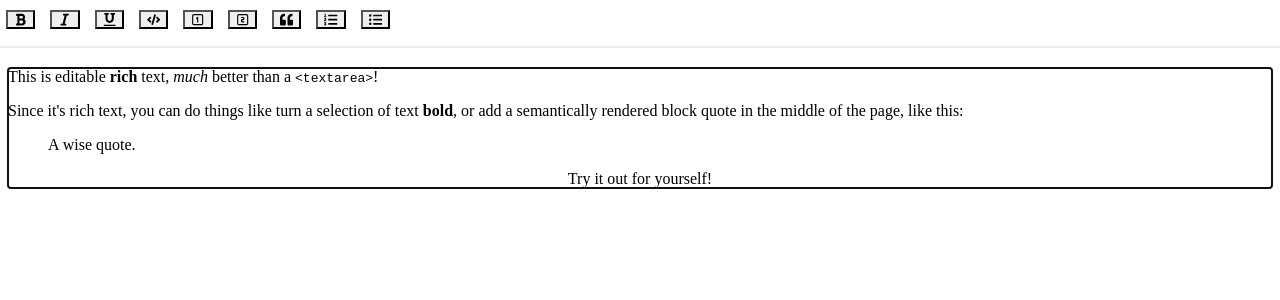
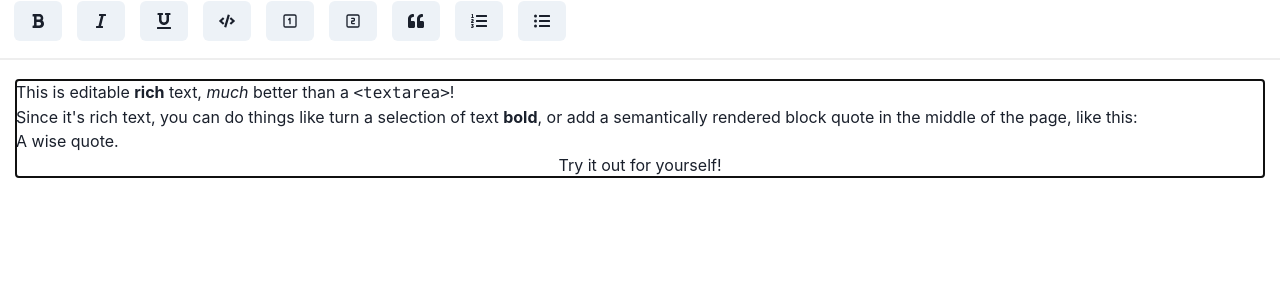
Before and after one commit to phatj/react-slate-chakra, a React (Vite) app: page / in a window 1280 px wide. Shown: the top 300 px of the page. Built offline with nearby package versions, Linux system fonts and the light colour scheme.

Commit message:
feat: add chakra theme

```diff
--- a/src/App.tsx
+++ b/src/App.tsx
@@ -1,11 +1,12 @@
+import { Container } from '@chakra-ui/react';
 import { FC } from 'react';
 import { RichTextEditor } from './Editors/RichTextEditor';
 
 const App: FC = () => {
   return (
-    <div className="App">
+    <Container maxW="container.xl" className="App">
       <RichTextEditor />
-    </div>
+    </Container>
   );
 };
 
--- a/src/Editors/RichTextEditor.tsx
+++ b/src/Editors/RichTextEditor.tsx
@@ -42,10 +42,6 @@ export const RichTextEditor = () => {
         <BlockButton format="block-quote" icon="format_quote" />
         <BlockButton format="numbered-list" icon="format_list_numbered" />
         <BlockButton format="bulleted-list" icon="format_list_bulleted" />
-        {/* <BlockButton format="left" icon="format_align_left" />
-        <BlockButton format="center" icon="format_align_center" />
-        <BlockButton format="right" icon="format_align_right" />
-        <BlockButton format="justify" icon="format_align_justify" /> */}
       </Toolbar>
       <Editable
         renderElement={renderElement}
--- a/src/main.tsx
+++ b/src/main.tsx
@@ -1,11 +1,14 @@
+import { ChakraProvider } from '@chakra-ui/react';
 import 'material-icons/iconfont/material-icons.css';
-
 import React from 'react';
 import ReactDOM from 'react-dom/client';
 import App from './App';
+import { theme } from './theme';
 
 ReactDOM.createRoot(document.getElementById('root') as HTMLElement).render(
   <React.StrictMode>
-    <App />
+    <ChakraProvider theme={theme}>
+      <App />
+    </ChakraProvider>
   </React.StrictMode>
 );
--- a/src/theme.ts
+++ b/src/theme.ts
@@ -1,5 +1,3 @@
 import { extendTheme } from '@chakra-ui/react';
 
-const theme = extendTheme();
-
-export default theme;
+export const theme = extendTheme();
```
